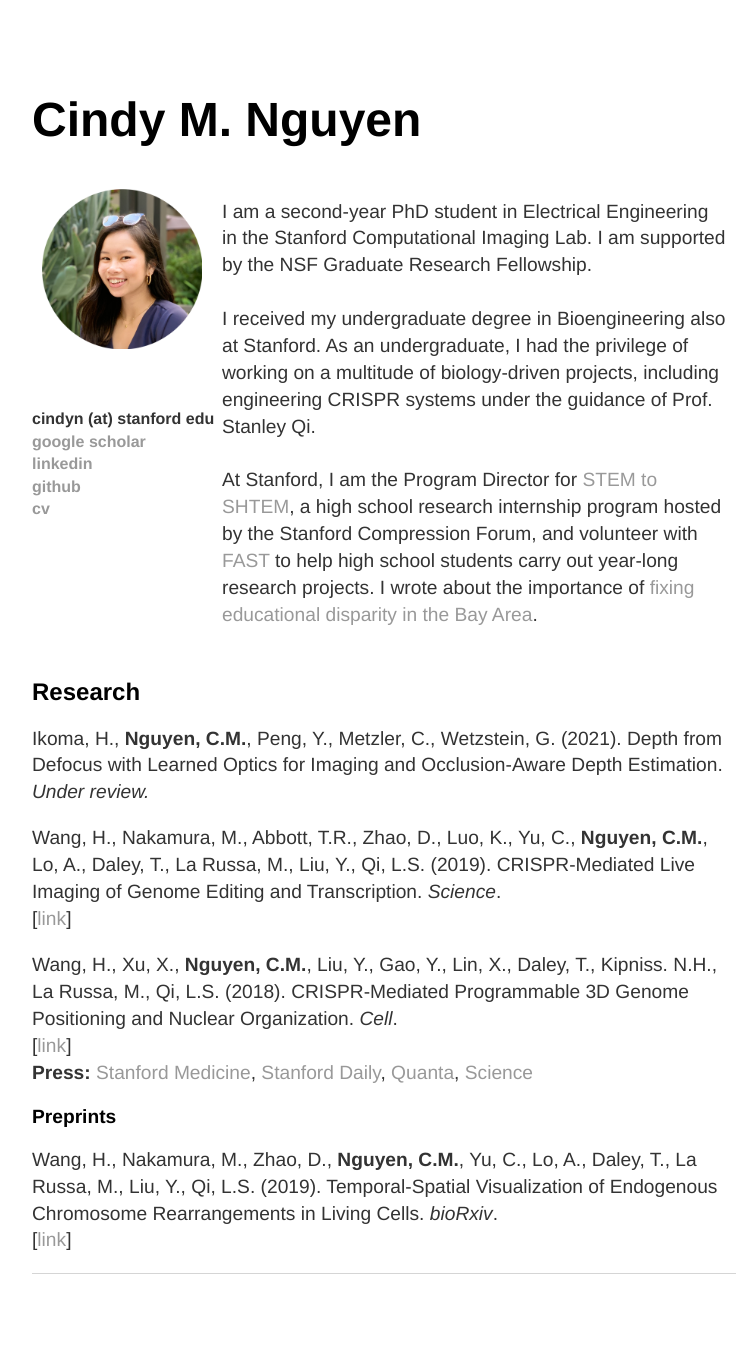
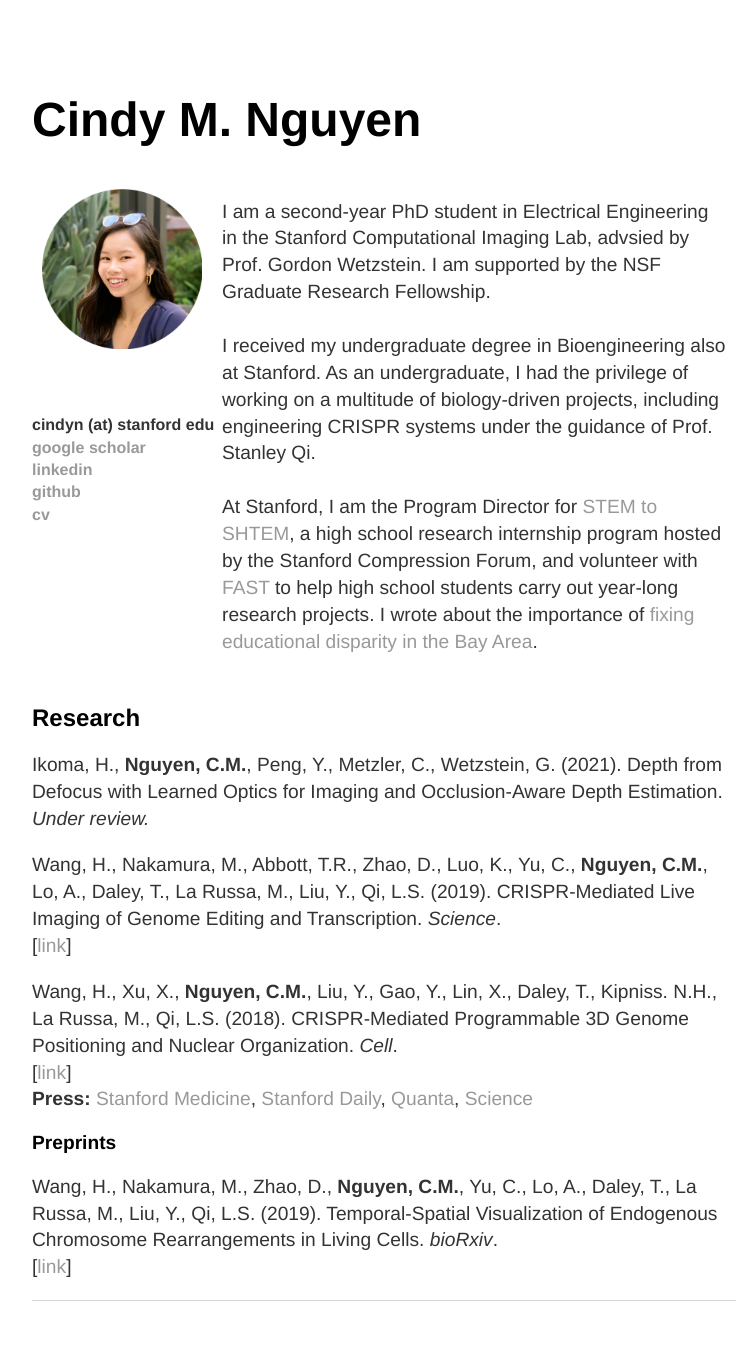
Before and after one commit to ccnguyen/ccnguyen.github.io, a Jekyll site: the page built from index.html, in a window 1280 px wide. Shown: the whole page, without its empty margins (256-1012 px from the left). Built offline with Jekyll 4.4.1, drawn with Linux system fonts in a browser that asks for light colours; before the commit the page ends 1334 px from its top, so only the background shows below that.

Commit message:
Update index.html

```diff
--- a/index.html
+++ b/index.html
@@ -25,7 +25,7 @@ title: Cindy M. Nguyen
 
 
 			<div class="blurb">
-			<p>I am a second-year PhD student in Electrical Engineering in the Stanford Computational Imaging Lab. I am supported by the NSF Graduate Research Fellowship.<br><br>
+			<p>I am a second-year PhD student in Electrical Engineering in the Stanford Computational Imaging Lab, advsied by Prof. Gordon Wetzstein. I am supported by the NSF Graduate Research Fellowship.<br><br>
 			 I received my undergraduate degree in Bioengineering also at Stanford. As an undergraduate, I had the privilege of working on a multitude of biology-driven projects, including engineering CRISPR systems under the guidance of Prof. Stanley Qi.<br><br>
 			 At Stanford, I am the Program Director for <a href="https://compression.stanford.edu/summer-internships-high-school-students">STEM to SHTEM</a>, a high school research internship program hosted by the Stanford Compression Forum, and volunteer with <a href="https://fast.stanford.edu/">FAST</a> to help high school students carry out year-long research projects. I wrote about the importance of <a href="http://ojs.stanford.edu/ojs/index.php/ce/article/view/1117/1112">fixing educational disparity in the Bay Area</a>.
 		 </p>
```
